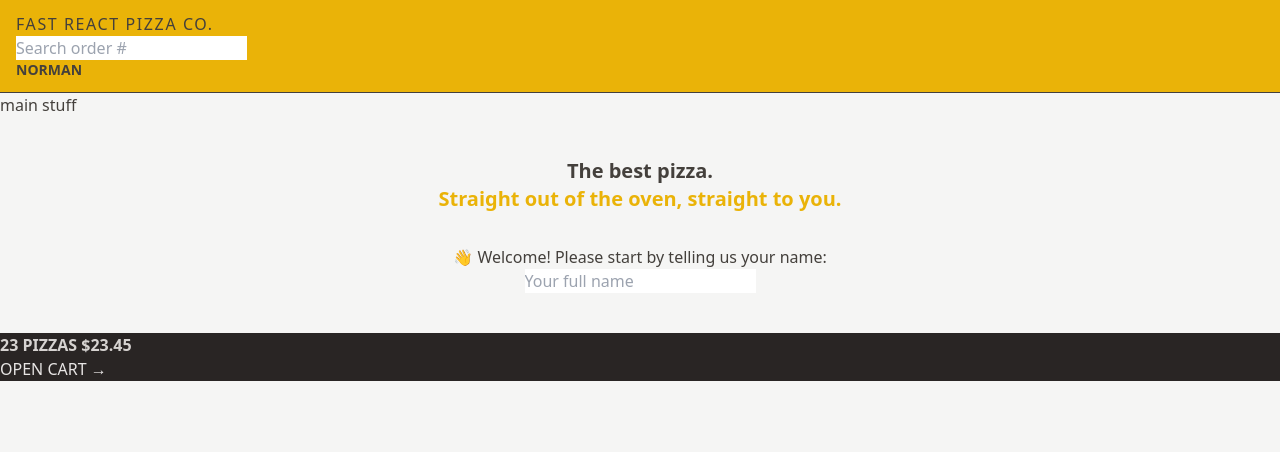
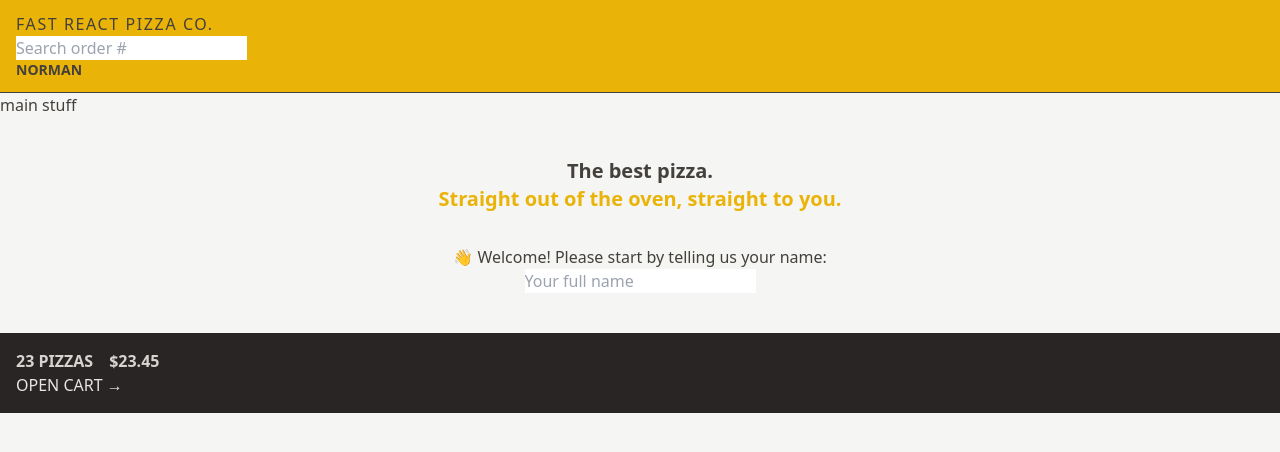
Before and after one commit to DRV111/fast-react-pizza, a React (Vite) app: page / in a window 1280 px wide. Shown: the top 452 px of the page. Built offline with nearby package versions, Linux system fonts and the light colour scheme.

Commit message:
feat: add styles to CartOverview component

```diff
--- a/src/features/cart/CartOverview.jsx
+++ b/src/features/cart/CartOverview.jsx
@@ -2,10 +2,10 @@
 
 function CartOverview() {
   return (
-    <div className="bg-stone-800 uppercase text-stone-200">
-      <p className="font-semibold  text-stone-300">
-        <span> 23 pizzas</span>
-        <span> $23.45</span>
+    <div className="bg-stone-800 p-4 uppercase text-stone-200">
+      <p className="space-x-4  font-semibold text-stone-300">
+        <span>23 pizzas</span>
+        <span>$23.45</span>
       </p>
       <Link to="/cart">Open cart &rarr;</Link>
     </div>
```
